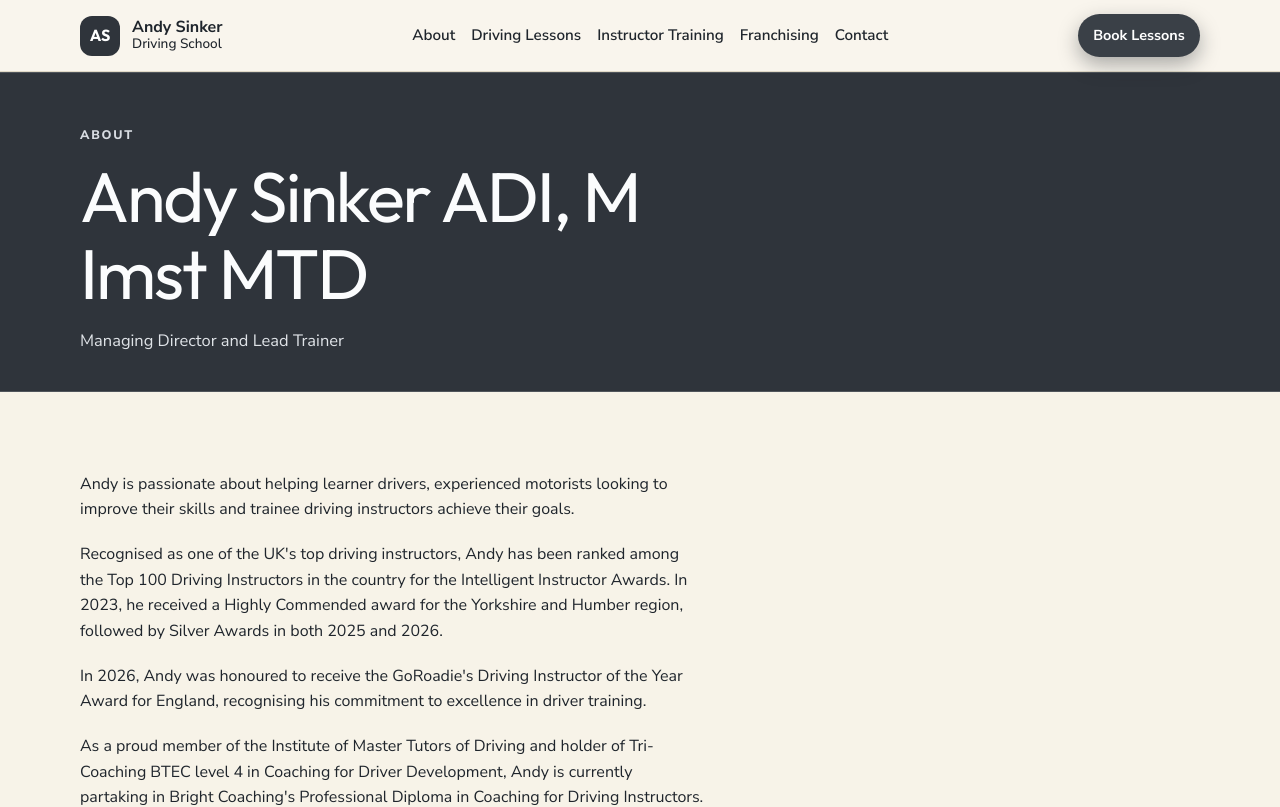
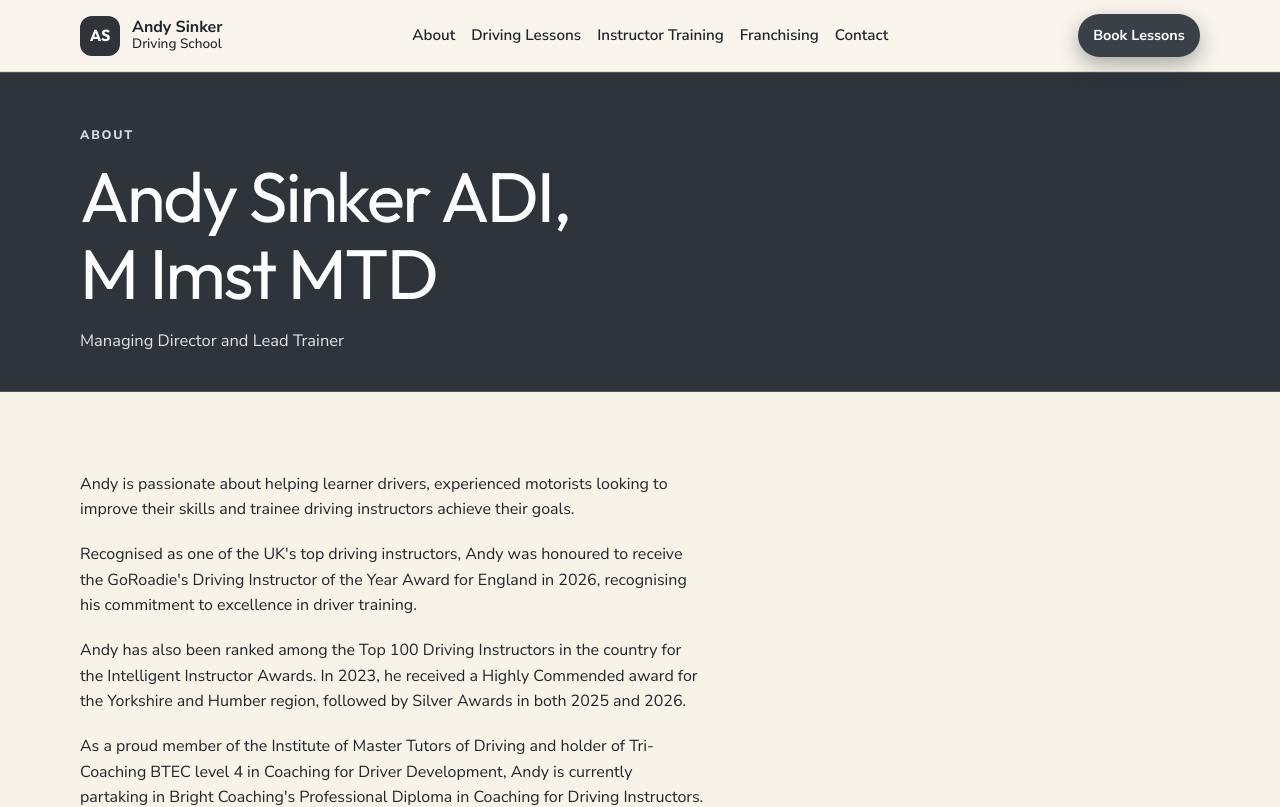
Before and after one commit to byt3sage/andysinkerdrivingschool, a Next.js app: page /about in a window 1280 px wide. Shown: the top 807 px of the page. Built offline with nearby package versions, Linux system fonts and the light colour scheme.

Commit message:
chore: updates

```diff
--- a/app/about/page.tsx
+++ b/app/about/page.tsx
@@ -14,7 +14,7 @@ export default function AboutPage() {
         <div className="hero-band">
           <div className="site-shell stagger-rise">
             <p className="eyebrow">About</p>
-            <h1>Andy Sinker ADI, M Imst MTD</h1>
+            <h1>Andy Sinker ADI, <span style={{ whiteSpace: "nowrap" }}>M Imst MTD</span></h1>
             <p className="hero-lede">Managing Director and Lead Trainer</p>
           </div>
         </div>
@@ -29,15 +29,14 @@ export default function AboutPage() {
             </p>
 
             <p>
-              Recognised as one of the UK&apos;s top driving instructors, Andy has been ranked among
-              the Top 100 Driving Instructors in the country for the Intelligent Instructor Awards.
-              In 2023, he received a Highly Commended award for the Yorkshire and Humber region,
-              followed by Silver Awards in both 2025 and 2026.
+              Recognised as one of the UK&apos;s top driving instructors, Andy was honoured to receive the GoRoadie&apos;s Driving Instructor of the
+              Year Award for England in 2026, recognising his commitment to excellence in driver training.
             </p>
 
             <p>
-              In 2026, Andy was honoured to receive the GoRoadie&apos;s Driving Instructor of the
-              Year Award for England, recognising his commitment to excellence in driver training.
+              Andy has also been ranked among the Top 100 Driving Instructors in the country for the Intelligent Instructor Awards.
+              In 2023, he received a Highly Commended award for the Yorkshire and Humber region,
+              followed by Silver Awards in both 2025 and 2026.
             </p>
 
             <p>
```
